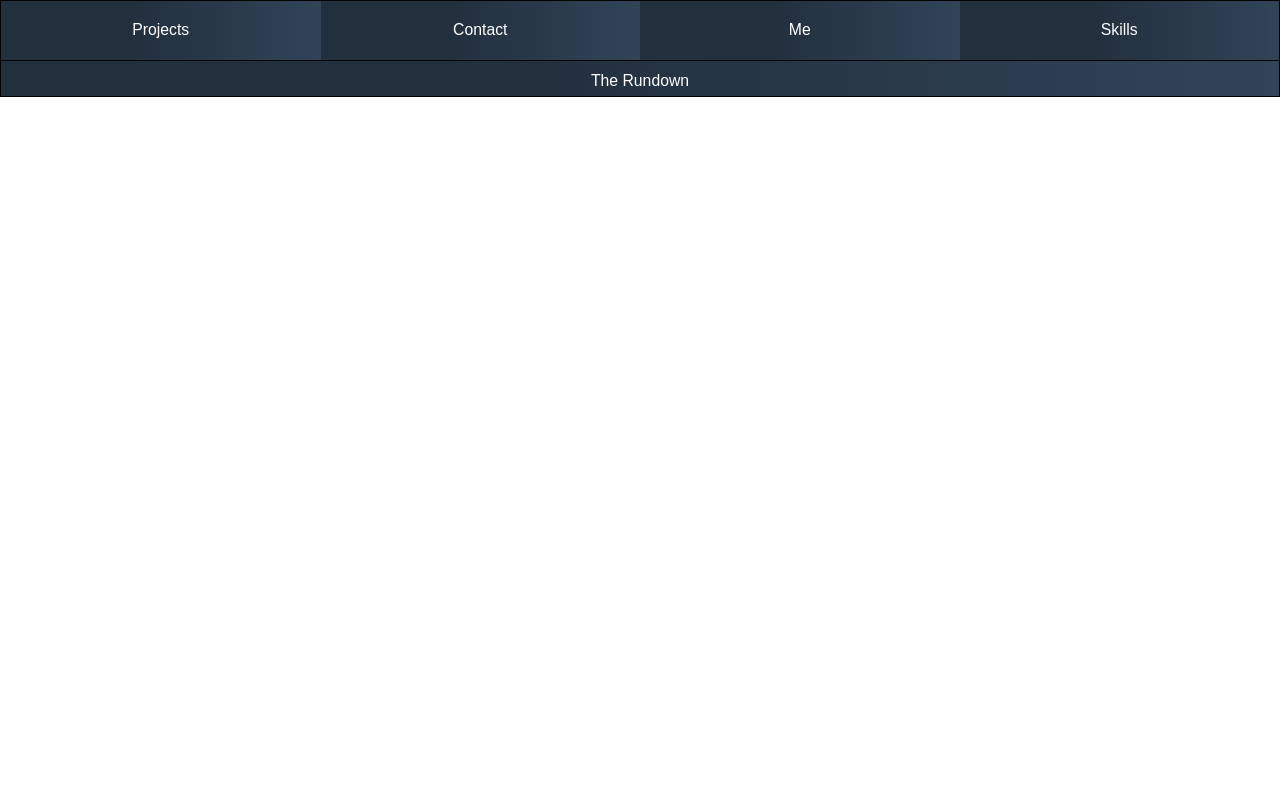
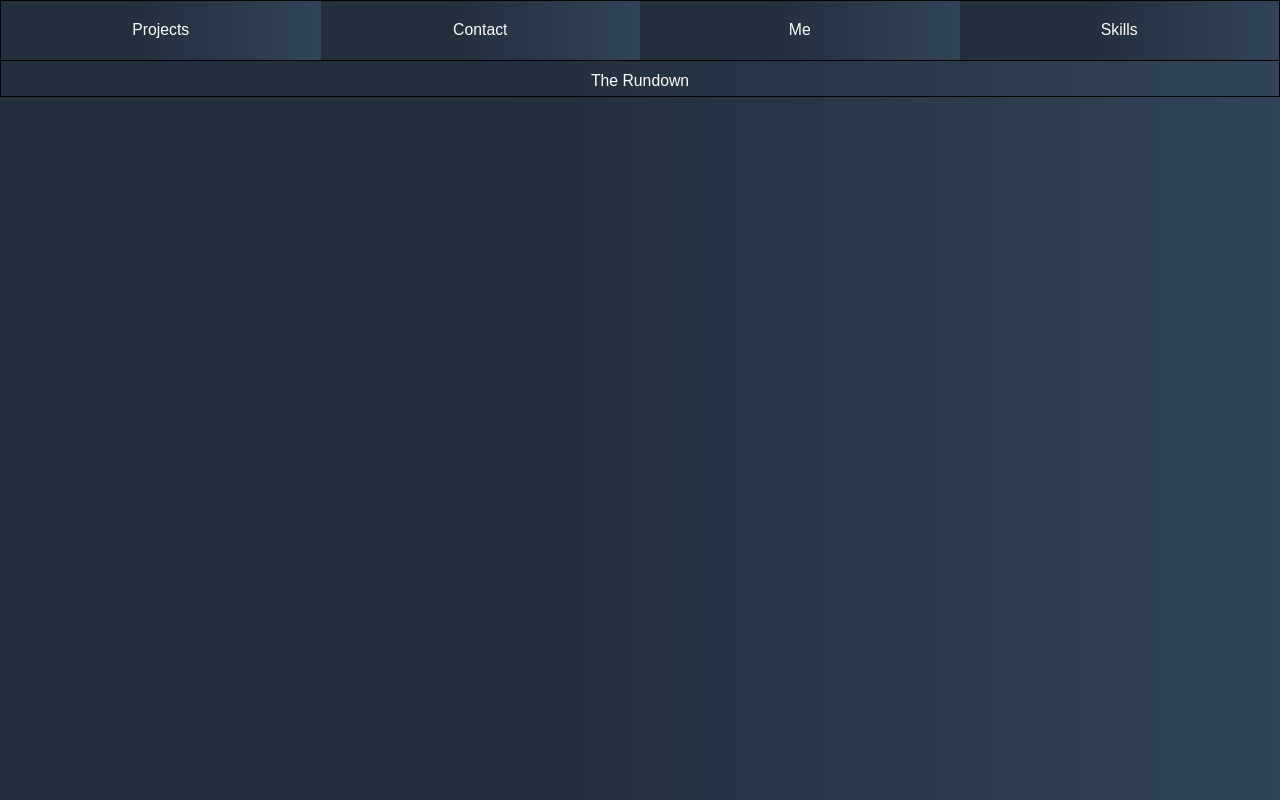
Before and after one commit to QMaximillian/quinn-personal-website, a Next.js app: page /me in a window 1280 px wide. Built offline with nearby package versions, Linux system fonts and the light colour scheme; a web font is replaced by a local one.

Commit message:
Add flex to main element

```diff
--- a/pages/_app.js
+++ b/pages/_app.js
@@ -41,7 +41,7 @@ function MyApp({ Component, pageProps, router }) {
         <header className="sticky top-0">
           <Navigation />
         </header>
-        <main className="flex-grow items-stretch">
+        <main className="flex-grow flex items-stretch">
           <GradientBackground>
             <Component {...pageProps} />
           </GradientBackground>
--- a/pages/me.js
+++ b/pages/me.js
@@ -1,3 +1,3 @@
 export default function Me() {
-  return <div></div>
+  return <div className="h-full w-full"></div>
 }
```
